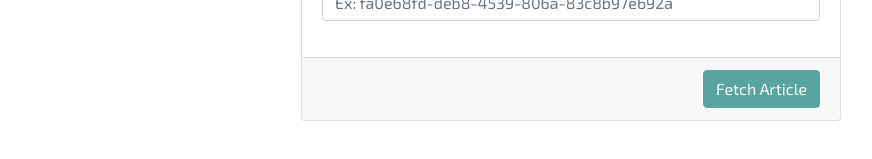
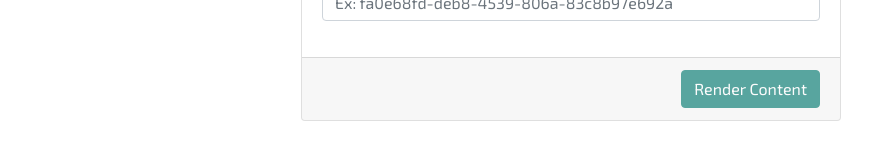
Before and after one commit to lpelos/acoustic-challenge-angular, an Angular app: page / in a window 1280 px wide. Shown: the part 427-586 px from the top of the page, without its empty margins (69-941 px from the left). Built offline with nearby package versions, Linux system fonts and the light colour scheme.

Commit message:
text adjustments

```diff
--- a/src/app/shared/article-params-form/article-params-form.component.html
+++ b/src/app/shared/article-params-form/article-params-form.component.html
@@ -40,6 +40,6 @@
   </main>
 
   <footer class="card-footer text-right">
-    <button class="btn btn-primary" [disabled]="form.invalid" type="submit">Fetch Article</button>
+    <button class="btn btn-primary" [disabled]="form.invalid" type="submit">Render Content</button>
   </footer>
 </form>
--- a/src/app/shared/article/article.component.html
+++ b/src/app/shared/article/article.component.html
@@ -1,4 +1,4 @@
-<p *ngIf="isLoading" class="loading text-center my-5">Fetching article...</p>
+<p *ngIf="isLoading" class="loading text-center my-5">Loading content...</p>
 
 <ng-container *ngIf="!isLoading">
   <div *ngIf="notFoundError || unexpectedError" class="alert alert-danger" role="alert">
@@ -71,11 +71,11 @@
       </footer>
     </figure>
 
-    <main *ngIf="!!article.body">
+    <main *ngIf="!!article.body && article.body.length > 0">
       <section *ngFor="let item of article.body" [innerHTML]="item"></section>
     </main>
 
-    <p *ngIf="!article.body" class="text-secondary">[No content body]</p>
+    <p *ngIf="!article.body || article.body.length === 0" class="text-secondary">[No content body]</p>
   </article>
 
   <button class="btn btn-link mb-4" type="button" (click)="onClose()">< Go back</button>
```
